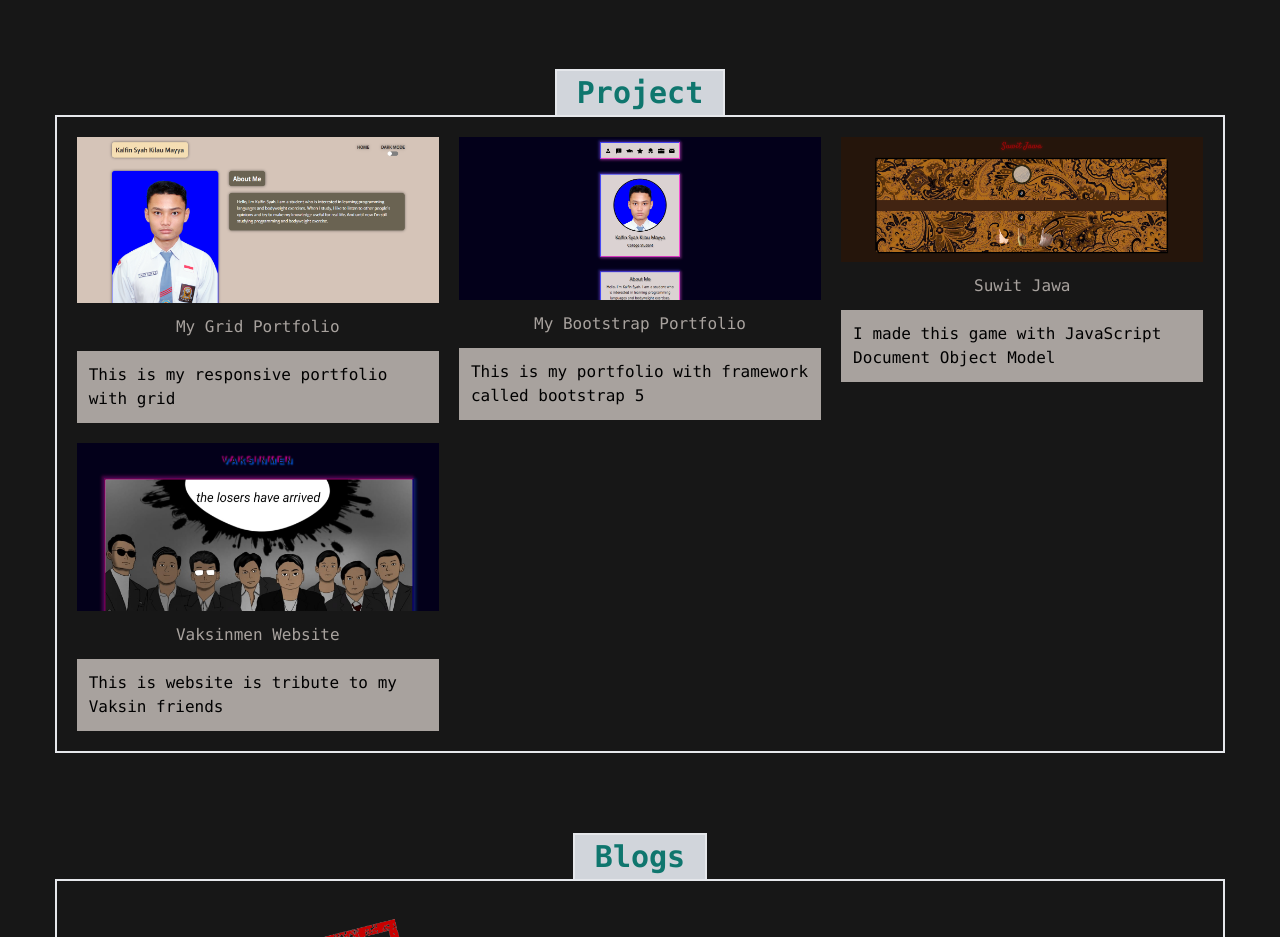
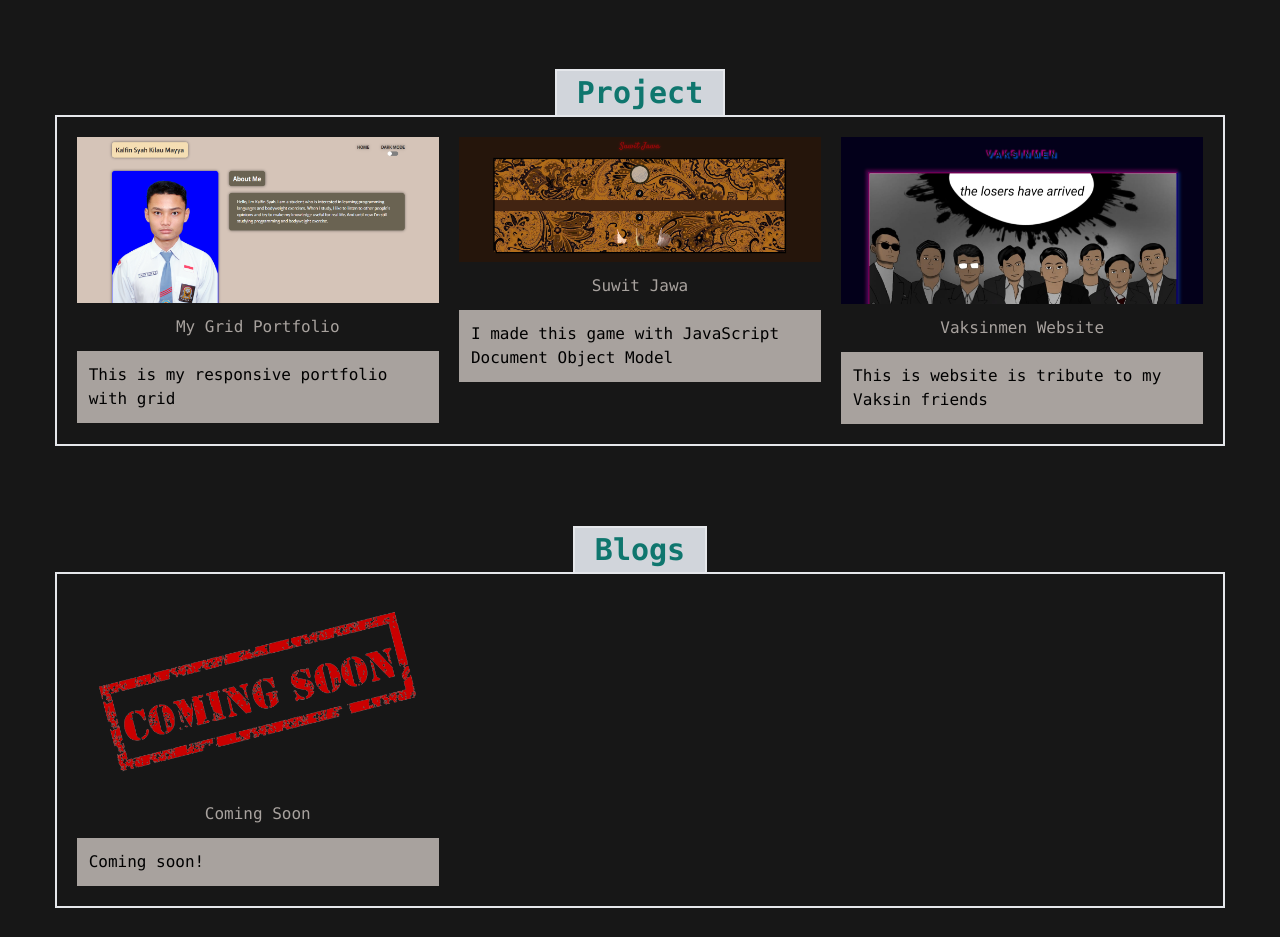
Before and after one commit to KalfinSyah/my-website.github.io, a plain HTML site: page index.html in a window 1280 px wide. Shown: the part 920-1857 px from the top of the page. Drawn offline with nearby package versions, Linux system fonts and the light colour scheme.

Commit message:
Add files via upload

```diff
--- a/index.html
+++ b/index.html
@@ -327,7 +327,7 @@ scroll-smooth
             p-5
             ">
                 <div>
-                    <a href="https://kalfinsyah.github.io/portfolio.github.io/" target="_blank">
+                    <a href="https://kalfinsyah.github.io/responsive-portfolio-with-grid.github.io/" target="_blank">
                         <img src="./img/portfolio-grid.png" alt="">
                     </a>
 
@@ -335,29 +335,12 @@ scroll-smooth
                     block
                     my-3 text-center
                     text-stone-400
-                    " href="https://kalfinsyah.github.io/portfolio.github.io/" target="_blank">My Grid Portfolio</a>
+                    " href="https://kalfinsyah.github.io/responsive-portfolio-with-grid.github.io/" target="_blank">My Grid Portfolio</a>
 
                     <p class="
                     bg-stone-400
                     p-3
                     ">This is my responsive portfolio with grid</p>
-                </div>
-
-                <div>
-                    <a href="https://kalfinsyah.github.io/portfolio-with-bootstrap.github.io/" target="_blank">
-                        <img src="./img/portfolio-bootstrap.png" alt="">
-                    </a>
-
-                    <a class="
-                    block
-                    my-3 text-center
-                    text-stone-400
-                    " href="https://kalfinsyah.github.io/portfolio-with-bootstrap.github.io/" target="_blank">My Bootstrap Portfolio</a>
-
-                    <p class="
-                    bg-stone-400
-                    p-3
-                    ">This is my portfolio with framework called bootstrap 5</p>
                 </div>
 
                 <div>
```
